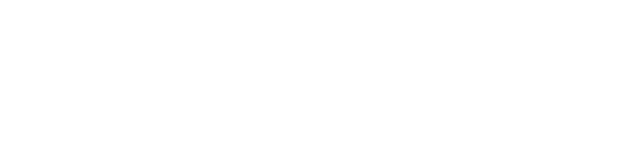
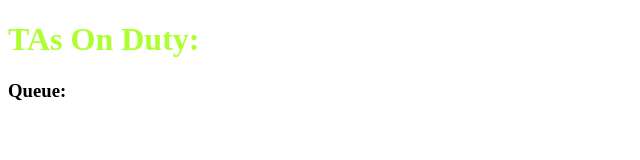
Before and after one commit to elif14/DROP-TABLE-cse312_grades, a plain HTML site: page LineUp/templates/queue.html in a window 1280 px wide. Shown: the whole page, without its empty margins (0-640 px from the left). Drawn offline with Linux system fonts and the light colour scheme.

Commit message:
added stuff to queue.html

```diff
--- a/LineUp/templates/queue.html
+++ b/LineUp/templates/queue.html
@@ -3,8 +3,13 @@
 <head>
     <meta charset="UTF-8">
     <title>Line Up</title>
+    <link rel="stylesheet" type="text/css" href="/static/style.css"/>
 </head>
 <body>
 
+<h1> TAs On Duty: </h1>
+
+<h3> Queue: </h3>
+
 </body>
 </html>
```
